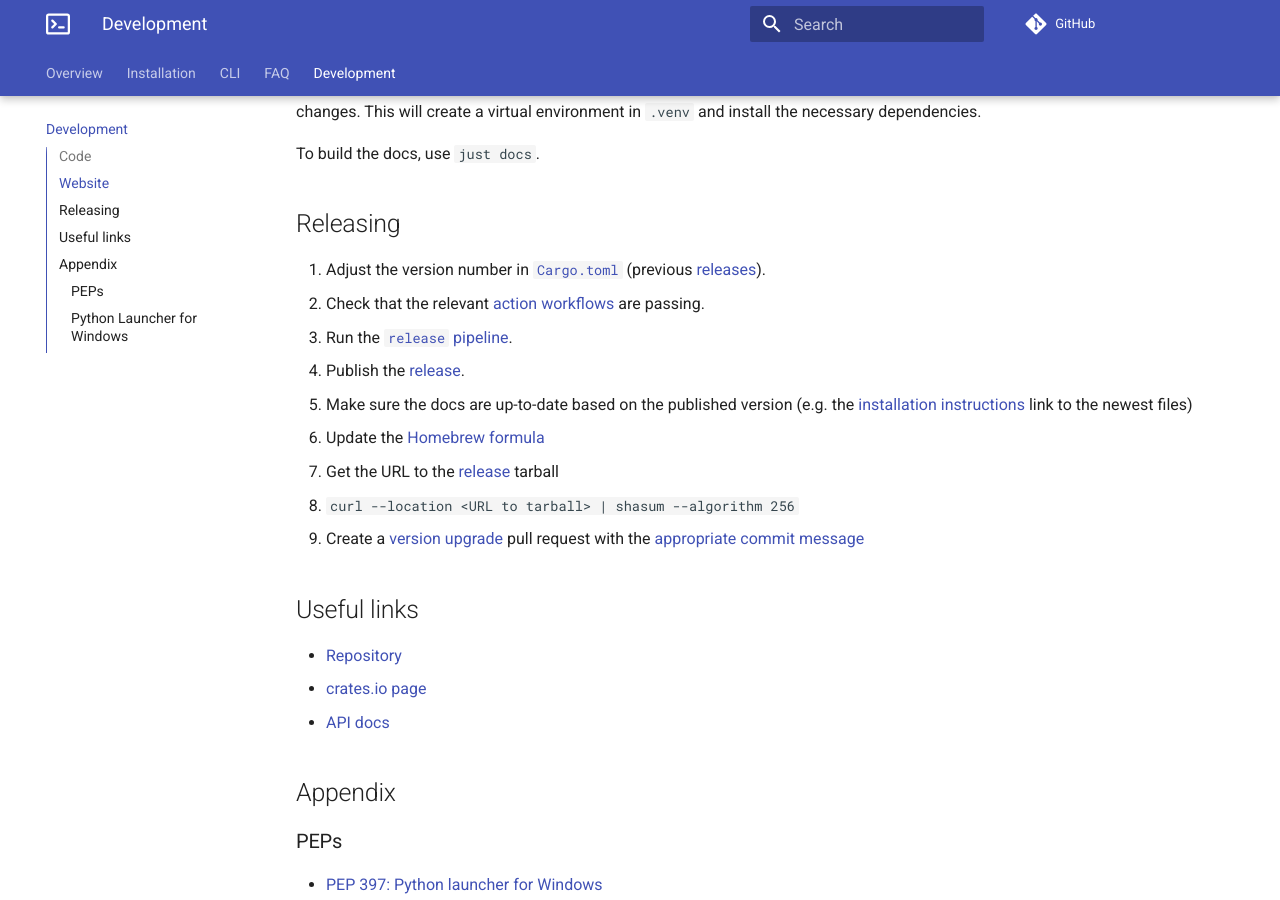
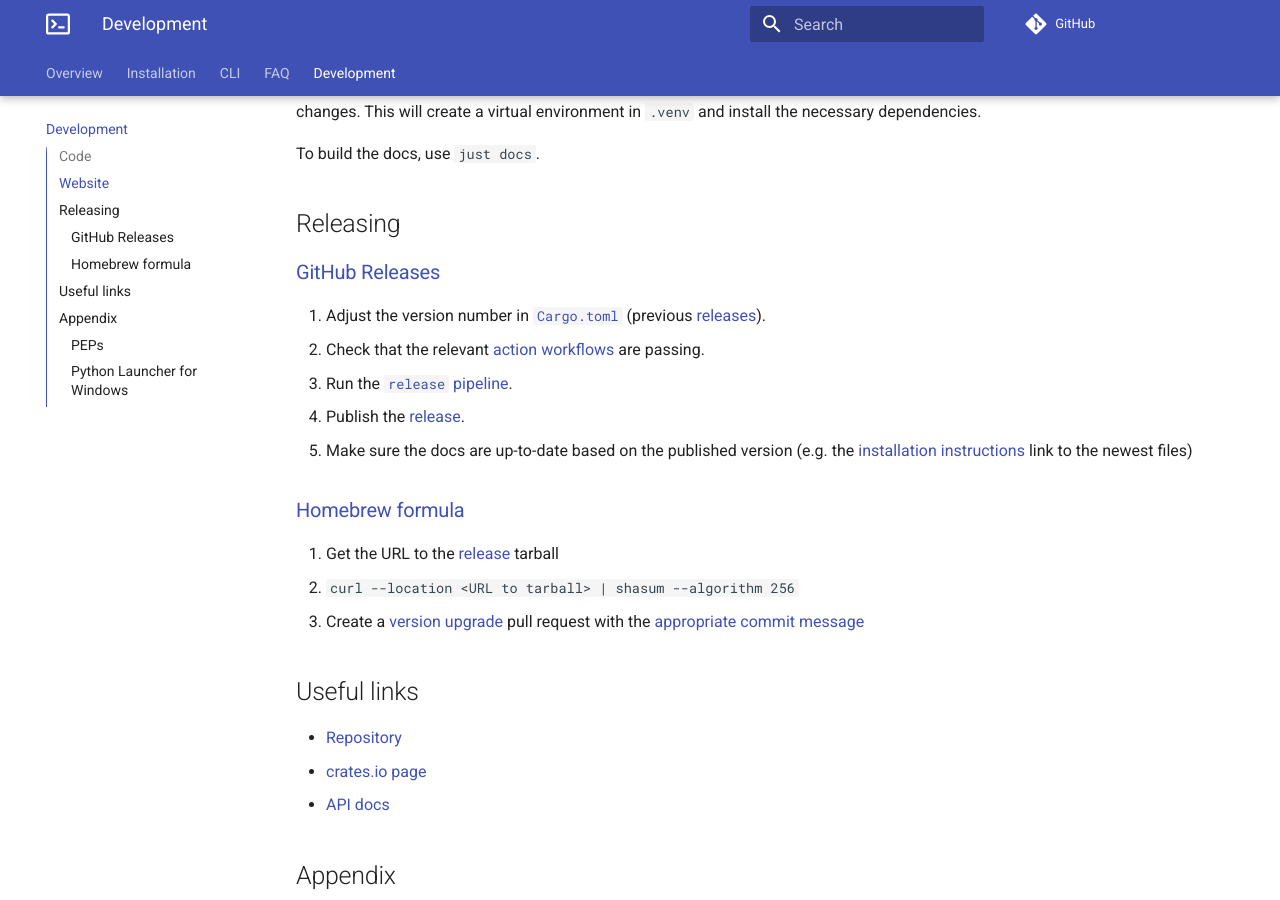
Before and after one commit to brettcannon/python-launcher, an MkDocs documentation site: the page built from docs/development.md, in a window 1280 px wide and 900 px high, scrolled down 456 px. Built offline with MkDocs 1.6.1 and Material for MkDocs 9.7.7, drawn with Linux system fonts in a browser that asks for light colours; comment, search, counter and statistics services are not loaded.

Commit message:
Tweak formatting of development release docs (#413)

```diff
--- a/docs/development.md
+++ b/docs/development.md
@@ -18,18 +18,21 @@ To build the docs, use `just docs`.
 
 ## Releasing
 
+### [GitHub Releases](https://github.com/brettcannon/python-launcher/releases)
+
 1. Adjust the version number in [`Cargo.toml`](https://github.com/brettcannon/python-launcher/blob/main/Cargo.toml) (previous [releases](https://github.com/brettcannon/python-launcher/releases)).
 1. Check that the relevant [action workflows](https://github.com/brettcannon/python-launcher/actions) are passing.
 1. Run the [`release` pipeline](https://github.com/brettcannon/python-launcher/actions/workflows/release.yml).
 1. Publish the [release](https://github.com/brettcannon/python-launcher/releases).
 1. Make sure the docs are up-to-date based on the published version (e.g. the [installation instructions](install.md) link to the newest files)
-1. Update the
-   [Homebrew formula](https://github.com/Homebrew/homebrew-core/blob/master/Formula/python-launcher.rb)
-   1. Get the URL to the
-      [release](https://github.com/brettcannon/python-launcher/releases) tarball
-   1. `curl --location <URL to tarball> | shasum --algorithm 256`
-   1. Create a
-      [version upgrade](https://github.com/Homebrew/homebrew-core/blob/master/CONTRIBUTING.md#to-submit-a-version-upgrade-for-the-foo-formula) pull request with the [appropriate commit message](https://docs.brew.sh/Formula-Cookbook#commit)
+
+### [Homebrew formula](https://github.com/Homebrew/homebrew-core/blob/master/Formula/python-launcher.rb)
+
+1. Get the URL to the
+   [release](https://github.com/brettcannon/python-launcher/releases) tarball
+1. `curl --location <URL to tarball> | shasum --algorithm 256`
+1. Create a
+   [version upgrade](https://github.com/Homebrew/homebrew-core/blob/master/CONTRIBUTING.md#to-submit-a-version-upgrade-for-the-foo-formula) pull request with the [appropriate commit message](https://docs.brew.sh/Formula-Cookbook#commit)
 
 ## Useful links
 
```
